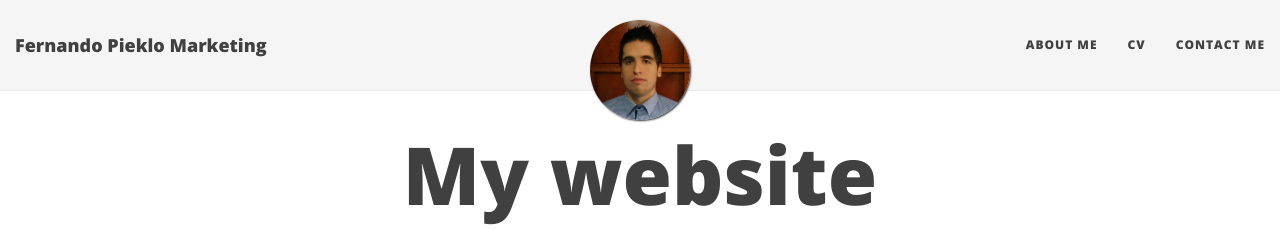
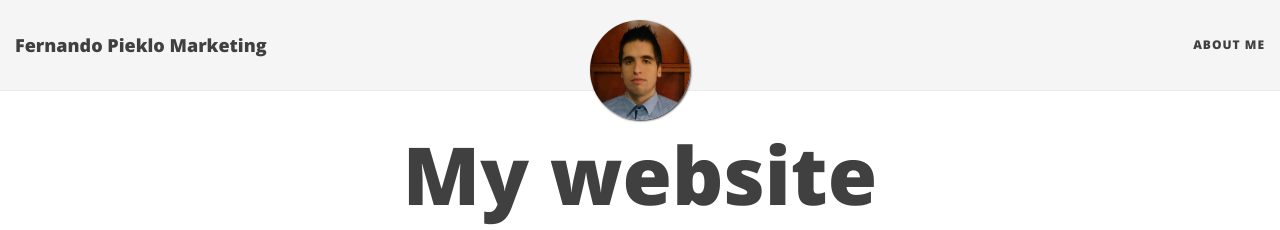
Before and after one commit to ferpieklo/railsfer, a Jekyll site: the page built from index.html, in a window 1280 px wide. Shown: the top 230 px of the page. Built offline with Jekyll 4.4.1, drawn with Linux system fonts in a browser that asks for light colours; nearby versions of some CDN libraries; the list of posts is cut into pages by our own code.

Commit message:
Update _config.yml

```diff
--- a/_config.yml
+++ b/_config.yml
@@ -24,8 +24,6 @@ description: I write about marketing, start ups and web development.
 # List of links in the navigation bar
 navbar-links:
   About Me: "aboutme"
-  CV: "cv"
-  Contact Me: "contact"
 
 # Image to show in the navigation bar - image must be a square (width = height)
 # Remove this parameter if you don't want an image in the navbar
```
